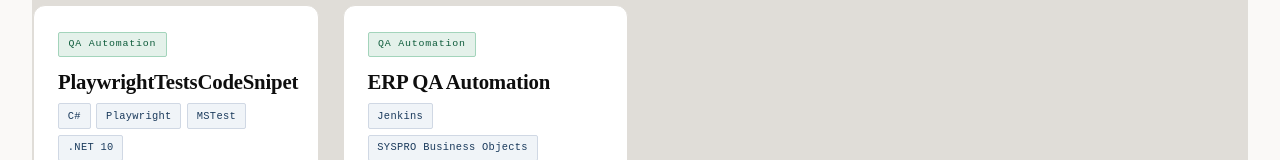
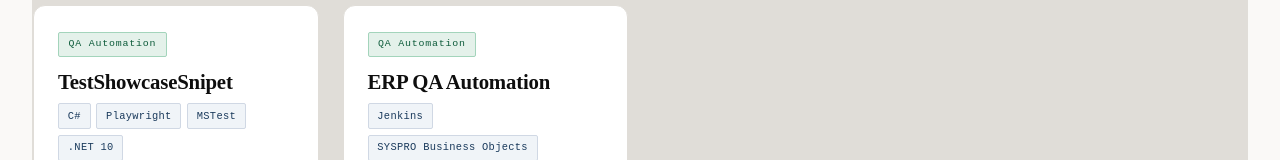
Before and after one commit to programmingwithvusi/my-hero-portfolio, a React (Vite) app: page / in a window 1280 px wide. Shown: the part 1531-1691 px from the top of the page. Built offline with nearby package versions, Linux system fonts and the light colour scheme.

Commit message:
update project

```diff
--- a/src/data/projects.ts
+++ b/src/data/projects.ts
@@ -56,7 +56,7 @@
         category: 'QA Automation',
     },
     {
-        title: 'PlaywrightTestsCodeSnipet',
+        title: 'TestShowcaseSnipet',
         stack: 'C# · Playwright · MSTest · .NET 10',
         description: 'The code snippet demonstrates a Playwright test case in C# using MSTest. It automates browser interactions, including navigation, element selection, and assertions, to validate web application functionality.',
         link: 'https://playwright-showcase.netlify.app',
```
